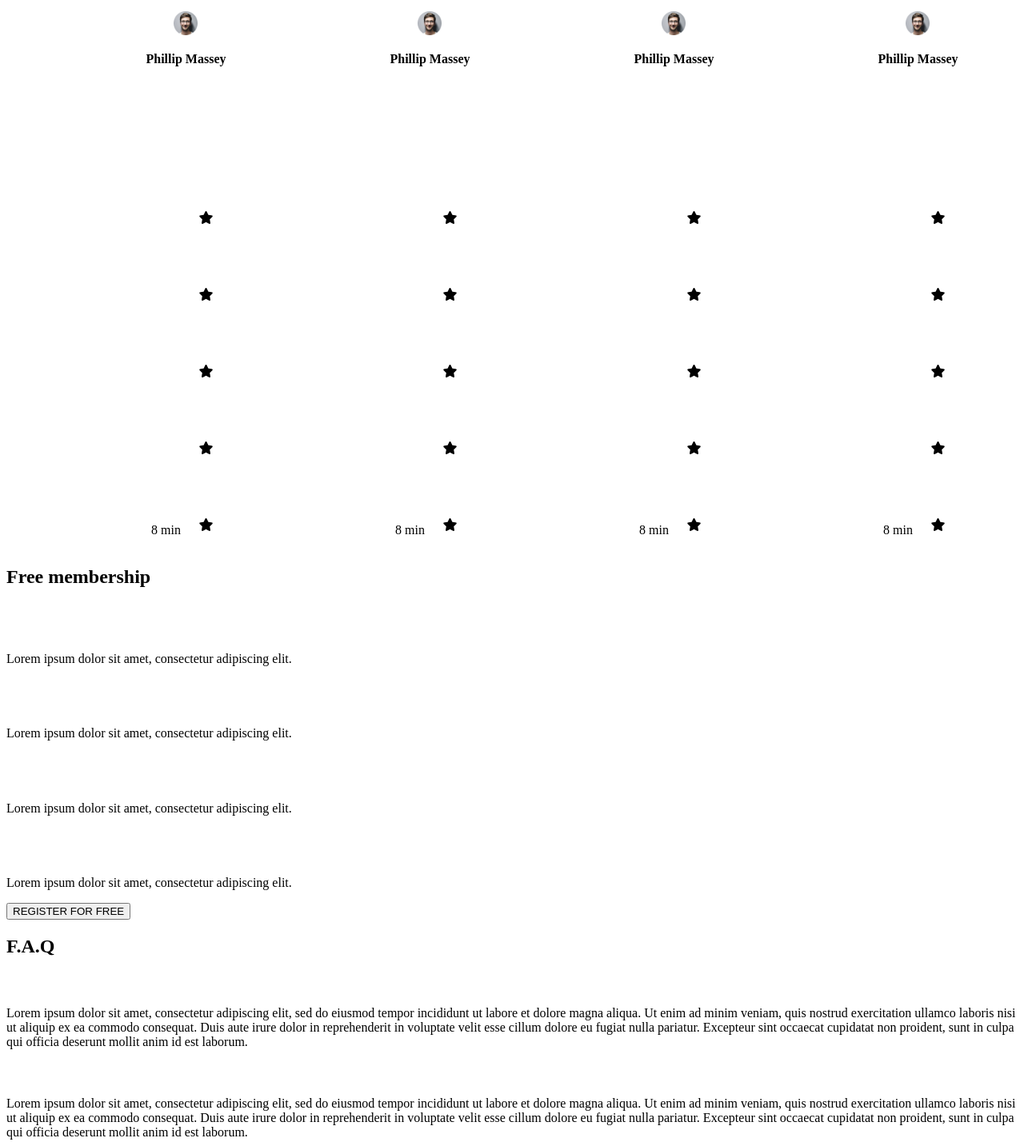
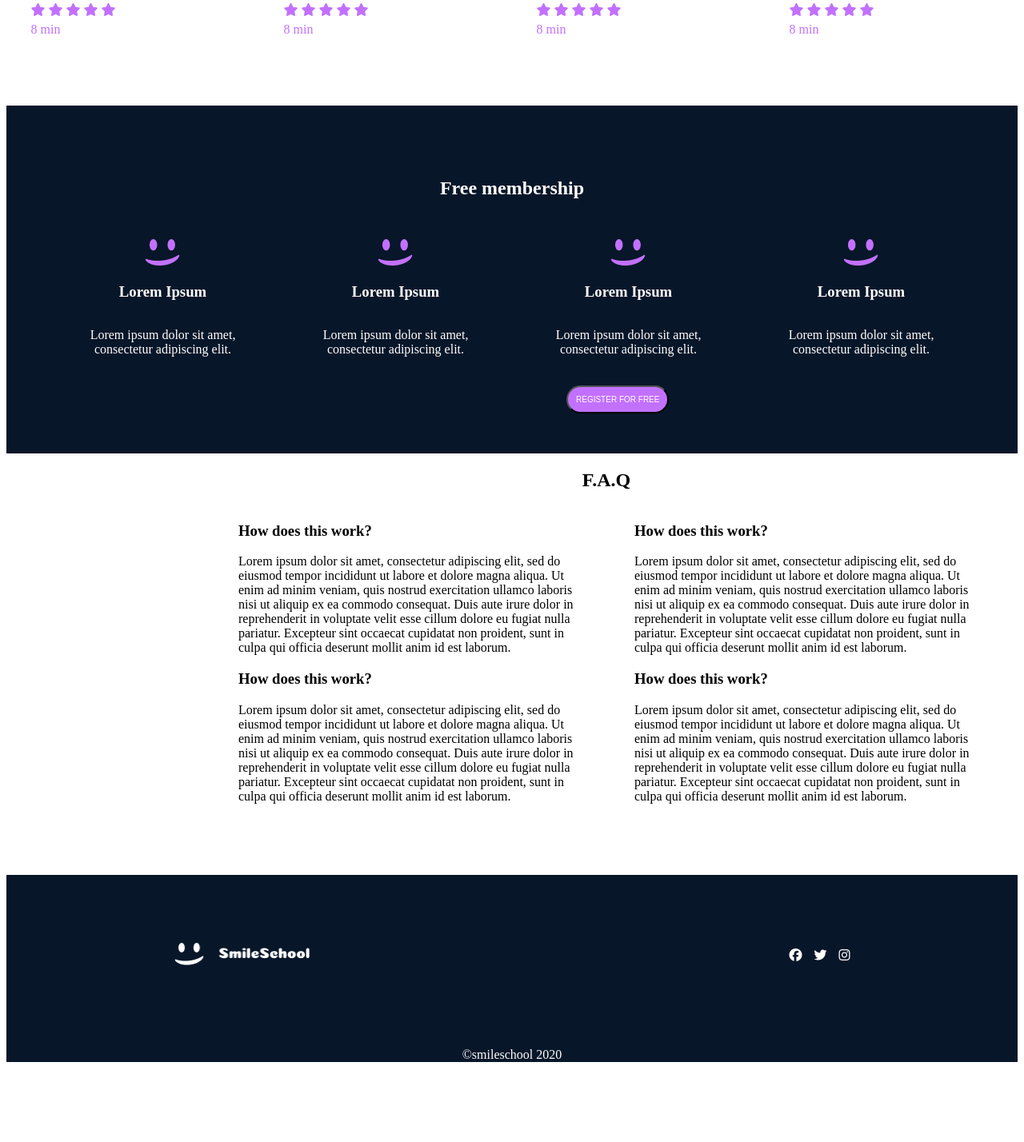
Before and after one commit to Accotech01/alx_html_css, a plain HTML site: page css_advanced/index.html in a window 1280 px wide. Shown: the part 2073-3501 px from the top of the page at 80% size. After the commit the page ends 3417 px from the top, so only its background shows below. Drawn offline with Linux system fonts and the light colour scheme.

Commit message:
completed project for css advanced styling

```diff
--- a/css_advanced/index.html
+++ b/css_advanced/index.html
@@ -75,18 +75,21 @@
                     <img src="assets/9.png" alt="video 1">
                     <h3>Diagonal Smile</h3>
                     <p>Lorem ipsum dolor sit amet, consect <br> adipiscing elit, sed do eiusmod.</p>
-                    <div>
+                    <div class="philip">
                         <img src="assets/1.png" alt="">
                         <h4>Phillip Massey</h4>
                     </div>
-                    <div>
-                        <div><i class="fa-solid fa-star"></i></div>
-                        <div><i class="fa-solid fa-star"></i></div>
-                        <div><i class="fa-solid fa-star"></i></div>
-                        <div><i class="fa-solid fa-star"></i></div>
-                        <div><i class="fa-solid fa-star"></i></div>
+                    <div class="rating">
+                        <p>
+                        <i class="fa-solid fa-star"></i>
+                        <i class="fa-solid fa-star"></i>
+                        <i class="fa-solid fa-star"></i>
+                        <i class="fa-solid fa-star"></i>
+                        <i class="fa-solid fa-star"></i>
+                        </p>
+                        <p>8 min</p>
                     </div>
-                    <p>8 min</p>
+
                 </div>
                 <div>
                     <img src="assets/7.png" alt="video 2">
@@ -96,14 +99,16 @@
                         <img src="assets/1.png" alt="">
                         <h4>Phillip Massey</h4>
                     </div>
-                    <div>
-                        <div><i class="fa-solid fa-star"></i></div>
-                        <div><i class="fa-solid fa-star"></i></div>
-                        <div><i class="fa-solid fa-star"></i></div>
-                        <div><i class="fa-solid fa-star"></i></div>
-                        <div><i class="fa-solid fa-star"></i></div>
+                    <div class="rating">
+                        <p>
+                        <i class="fa-solid fa-star"></i>
+                        <i class="fa-solid fa-star"></i>
+                        <i class="fa-solid fa-star"></i>
+                        <i class="fa-solid fa-star"></i>
+                        <i class="fa-solid fa-star"></i>
+                        </p>
+                        <p>8 min</p>
                     </div>
-                    <p>8 min</p>
                 </div>
                 <div>
                     <img src="assets/8.png" alt="video 3">
@@ -114,14 +119,17 @@
                         <img src="assets/1.png" alt="">
                         <h4>Phillip Massey</h4>
                     </div>
-                    <div>
-                        <div><i class="fa-solid fa-star"></i></div>
-                        <div><i class="fa-solid fa-star"></i></div>
-                        <div><i class="fa-solid fa-star"></i></div>
-                        <div><i class="fa-solid fa-star"></i></div>
-                        <div><i class="fa-solid fa-star"></i></div>
+                    <div class="rating">
+                        <p>
+                        <i class="fa-solid fa-star"></i>
+                        <i class="fa-solid fa-star"></i>
+                        <i class="fa-solid fa-star"></i>
+                        <i class="fa-solid fa-star"></i>
+                        <i class="fa-solid fa-star"></i>
+                        </p>
+                        <p>8 min</p>
                     </div>
-                    <p>8 min</p>
+
                 </div>
                 <div>
                     <img src="assets/6.png" alt="video 4">
@@ -132,67 +140,75 @@
                         <h4>Phillip Massey</h4>
                     </div>
                     <div class="rating">
-                        <div><i class="fa-solid fa-star"></i></div>
-                        <div><i class="fa-solid fa-star"></i></div>
-                        <div><i class="fa-solid fa-star"></i></div>
-                        <div><i class="fa-solid fa-star"></i></div>
-                        <div><i class="fa-solid fa-star"></i></div>
+                        <p>
+                        <i class="fa-solid fa-star"></i>
+                        <i class="fa-solid fa-star"></i>
+                        <i class="fa-solid fa-star"></i>
+                        <i class="fa-solid fa-star"></i>
+                        <i class="fa-solid fa-star"></i>
+                        </p>
+                        <p>8 min</p>
                     </div>
-                    <p>8 min</p>
+
                 </div>
             </div>
         </section>
-        <section>
+        <section class="free_membership">
+
                 <h2>Free membership</h2>
+            <div class="free_m_div">
                 <div>
-                <img src="./images/smile.svg" alt="">
+                    <img src="assets/smile.png" alt="">
                     <h3>Lorem Ipsum</h3>
-                <p>Lorem ipsum dolor sit amet, consectetur adipiscing elit.</p>
+                    <p>Lorem ipsum dolor sit amet,<br> consectetur adipiscing elit.</p>
                 </div>
                 <div>
-                <img src="./images/smile.svg" alt="">
+                    <img src="assets/smile.png" alt="">
                     <h3>Lorem Ipsum</h3>
-                <p>Lorem ipsum dolor sit amet, consectetur adipiscing elit.</p>
+                    <p>Lorem ipsum dolor sit amet,<br> consectetur adipiscing elit.</p>
                 </div>
                 <div>
-                <img src="./images/smile.svg" alt="">
+                    <img src="assets/smile.png" alt="">
                     <h3>Lorem Ipsum</h3>
-                <p>Lorem ipsum dolor sit amet, consectetur adipiscing elit.</p>
+                    <p>Lorem ipsum dolor sit amet,<br> consectetur adipiscing elit.</p>
                 </div>
                 <div>
-                <img src="./images/smile.svg" alt="">
+                    <img src="assets/smile.png" alt="">
                     <h3>Lorem Ipsum</h3>
-                <p>Lorem ipsum dolor sit amet, consectetur adipiscing elit.</p>
+                    <p>Lorem ipsum dolor sit amet,<br> consectetur adipiscing elit.</p>
                 </div>
+            </div>
+            <div class="free_register_button">
                 <button>REGISTER FOR FREE</button>
+            </div>
         </section>
-        <section>
+        <section class="faq">
             <h2>F.A.Q</h2>
+            <div class="faqdiv">
+                <div class="faq_col1">
                     <div>
-                <div>
-                    <div>
-                        <h3>How does this work?</h3>
+                        <h3 style="color: black;">How does this work?</h3>
                     </div>
                     <div>
                         Lorem ipsum dolor sit amet, consectetur adipiscing elit, sed do eiusmod tempor incididunt ut labore et dolore magna aliqua. Ut enim ad minim veniam, quis nostrud exercitation ullamco laboris nisi ut aliquip ex ea commodo consequat. Duis aute irure dolor in reprehenderit in voluptate velit esse cillum dolore eu fugiat nulla pariatur. Excepteur sint occaecat cupidatat non proident, sunt in culpa qui officia deserunt mollit anim id est laborum.
                     </div>
 
                     <div>
-                        <h3>How does this work?</h3>
+                        <h3 style="color: black;">How does this work?</h3>
                     </div>
                     <div>
                         Lorem ipsum dolor sit amet, consectetur adipiscing elit, sed do eiusmod tempor incididunt ut labore et dolore magna aliqua. Ut enim ad minim veniam, quis nostrud exercitation ullamco laboris nisi ut aliquip ex ea commodo consequat. Duis aute irure dolor in reprehenderit in voluptate velit esse cillum dolore eu fugiat nulla pariatur. Excepteur sint occaecat cupidatat non proident, sunt in culpa qui officia deserunt mollit anim id est laborum.
                     </div>
                 </div>
+                <div class="faq_col2">
                     <div>
-                    <div>
-                        <h3>How does this work?</h3>
+                        <h3 style="color: black;">How does this work?</h3>
                     </div>
                     <div>
                         Lorem ipsum dolor sit amet, consectetur adipiscing elit, sed do eiusmod tempor incididunt ut labore et dolore magna aliqua. Ut enim ad minim veniam, quis nostrud exercitation ullamco laboris nisi ut aliquip ex ea commodo consequat. Duis aute irure dolor in reprehenderit in voluptate velit esse cillum dolore eu fugiat nulla pariatur. Excepteur sint occaecat cupidatat non proident, sunt in culpa qui officia deserunt mollit anim id est laborum.
                     </div>
                     <div>
-                        <h3>How does this work?</h3>
+                        <h3 style="color: black;">How does this work?</h3>
                     </div>
                     <div>
                         Lorem ipsum dolor sit amet, consectetur adipiscing elit, sed do eiusmod tempor incididunt ut labore et dolore magna aliqua. Ut enim ad minim veniam, quis nostrud exercitation ullamco laboris nisi ut aliquip ex ea commodo consequat. Duis aute irure dolor in reprehenderit in voluptate velit esse cillum dolore eu fugiat nulla pariatur. Excepteur sint occaecat cupidatat non proident, sunt in culpa qui officia deserunt mollit anim id est laborum.
@@ -202,9 +218,9 @@
         </section>
     </main>
     <footer>
-        <section>
-            <div>
-                <img src="https://fakeimg.pl/250x250?text=Sample+Logo" alt="logo">
+        <section class="footer_section">
+            <div class="footer_content">
+                <img src="assets/logo.png" alt="logo">
                 <div>
                     <i class="fa-brands fa-facebook"></i>
                     <i class="fa-brands fa-twitter"></i>
--- a/css_advanced/styles.css
+++ b/css_advanced/styles.css
@@ -179,28 +179,30 @@ nav ul a{
 .popular_tutorials div{
     margin-top: 80px;
     display: flex;
-    justify-content: center;
-    align-self: center;
-    align-items: center;
+    justify-content: space-around;
+    /* align-items: center; */
 
 }
 
 .popular_tutorials div div{
     display: flex;
     flex-direction: column;
-    margin-left: 50px;
 }
 
 .popular_tutorials div div h3{
     color: black;
-    margin-left: -170px;
 }
 
 .popular_tutorials div div p{
     margin-top: -10px;
 }
 
+.popular_tutorials div div div{
+    display: flex;
+}
+
 .popular_tutorials div div img{
+    margin-top: -80px;
     width: 255px;
     height: 154px;
 }
@@ -210,6 +212,122 @@ nav ul a{
     height: 30px;
 }
 
-.popular_tutorials .rating {
+.popular_tutorials div div div h4{
+    font-size: 15px;
+    margin-left: 50px;
+    margin-top: -60px;
+    color: #c271ff;
+}
+
+.rating {
+  display: flex;
+  justify-content: center;
+
+}
+
+.rating p{
+    color: #c271ff;
+}
+
+.free_membership {
+    padding: 50px;
+    margin-top: 70px;
+    background-color: #071629;
+}
+
+.free_membership h2 {
+    margin-top: 40px;
+    text-align: center;
+    color: white;
+}
+
+.free_m_div{
     display: flex;
+    justify-content: space-around;
+    align-content: center;
+
 }
+
+.free_m_div div{
+    display: flex;
+    flex-direction: column;
+    align-items: center;
+    text-align: center;
+    margin-top: 30px;
+}
+
+.free_m_div div p{
+   color: white;
+}
+
+.free_register_button{
+    display: flex;
+    align-items: center;
+    align-content: center;
+}
+
+.free_membership button{
+    color: white;
+    background-color: #c271ff;
+    text-align: center;
+    font-size: 10px;
+    padding: 10px;
+    margin-left: 650px;
+    margin-top: 20px;
+    border-radius: 20px;
+}
+
+.faq {margin-left: 290px;
+    align-items: center;
+    width: 920px;
+    height: 707px;
+}
+
+.faq h2{
+    text-align: center;
+}
+
+.faqdiv{
+    display: flex;
+    gap: 70px;
+}
+
+.faqdiv div{
+    display: flex;
+    flex-direction: column;
+    justify-content:left
+}
+
+.footer_section{
+    background-color:#071629;
+}
+
+
+.footer_content{
+    display: flex;
+    justify-content: center;
+    align-items: center;
+    gap: 600px;
+    margin-top: -200px;
+    height: 200px;
+}
+
+.footer_content div{
+    display: flex;
+    gap: 15px;
+}
+
+.footer_content div i{
+    color: white;
+}
+
+.footer_content img{
+    width: 169px;
+    height: 30px;
+}
+
+.footer_section p{
+    color: white;
+    text-align: center;
+
+}
```
Lines whose indentation alone changed are shown as unchanged.
